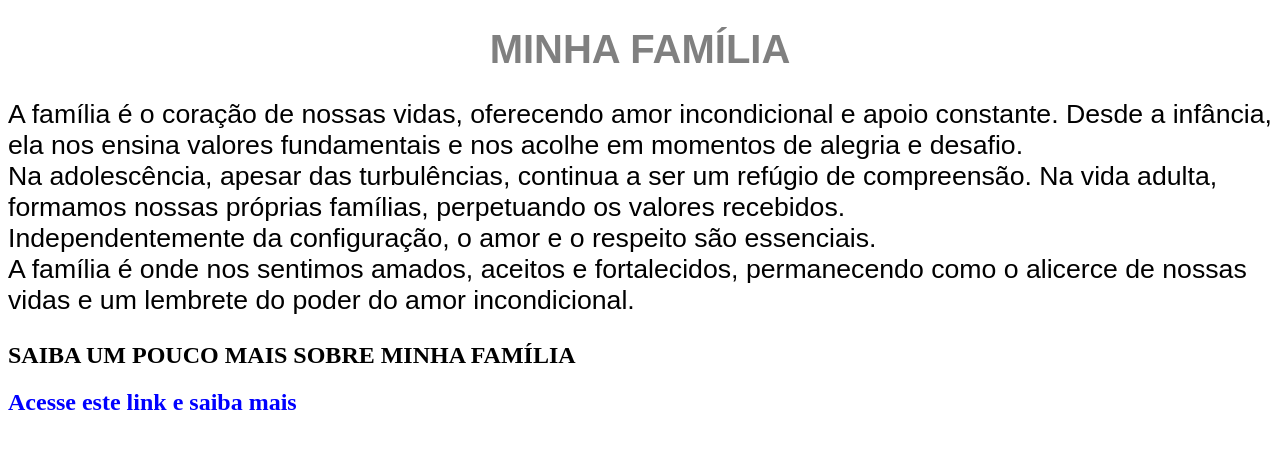
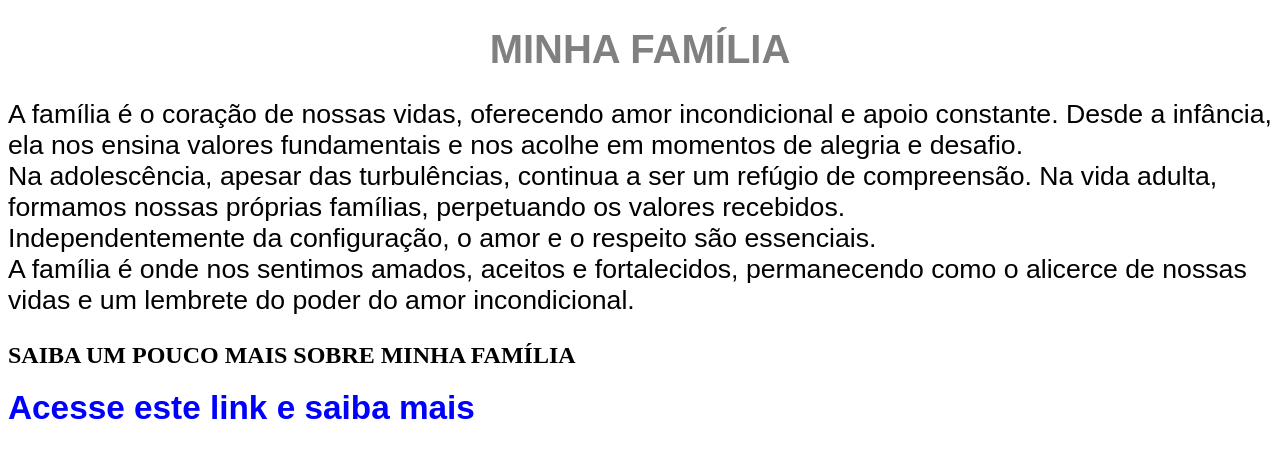
Before and after one commit to ylaitano030/familia2, a plain HTML site: page index.html in a window 1280 px wide. Drawn offline with Linux system fonts and the light colour scheme.

Commit message:
Update style.css

```diff
--- a/style.css
+++ b/style.css
@@ -26,7 +26,8 @@ p
 a
 {
     color: blue;
-    font-size: 25pt
+    font-size: 25pt;
     text-align:left;
     text-decoration: none;
+    font-family: arial;
 }
```
